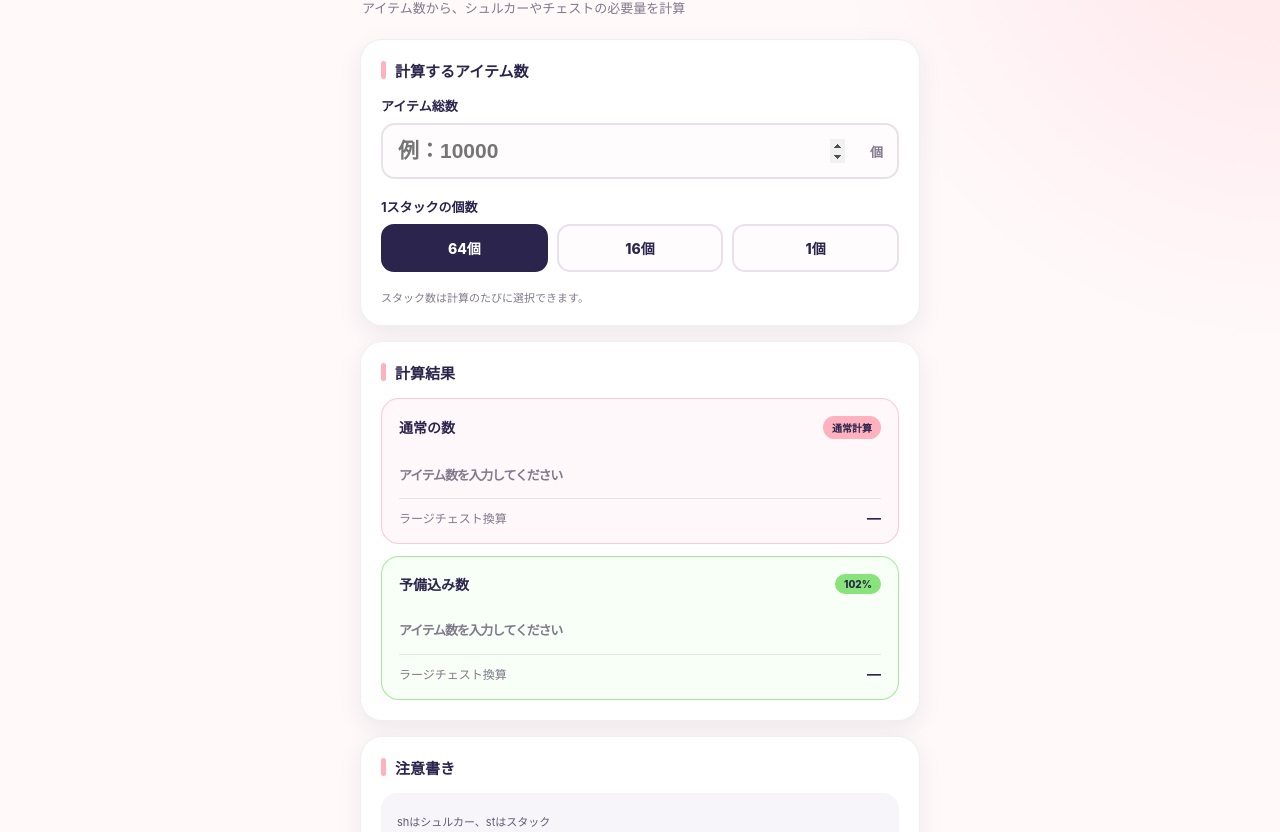
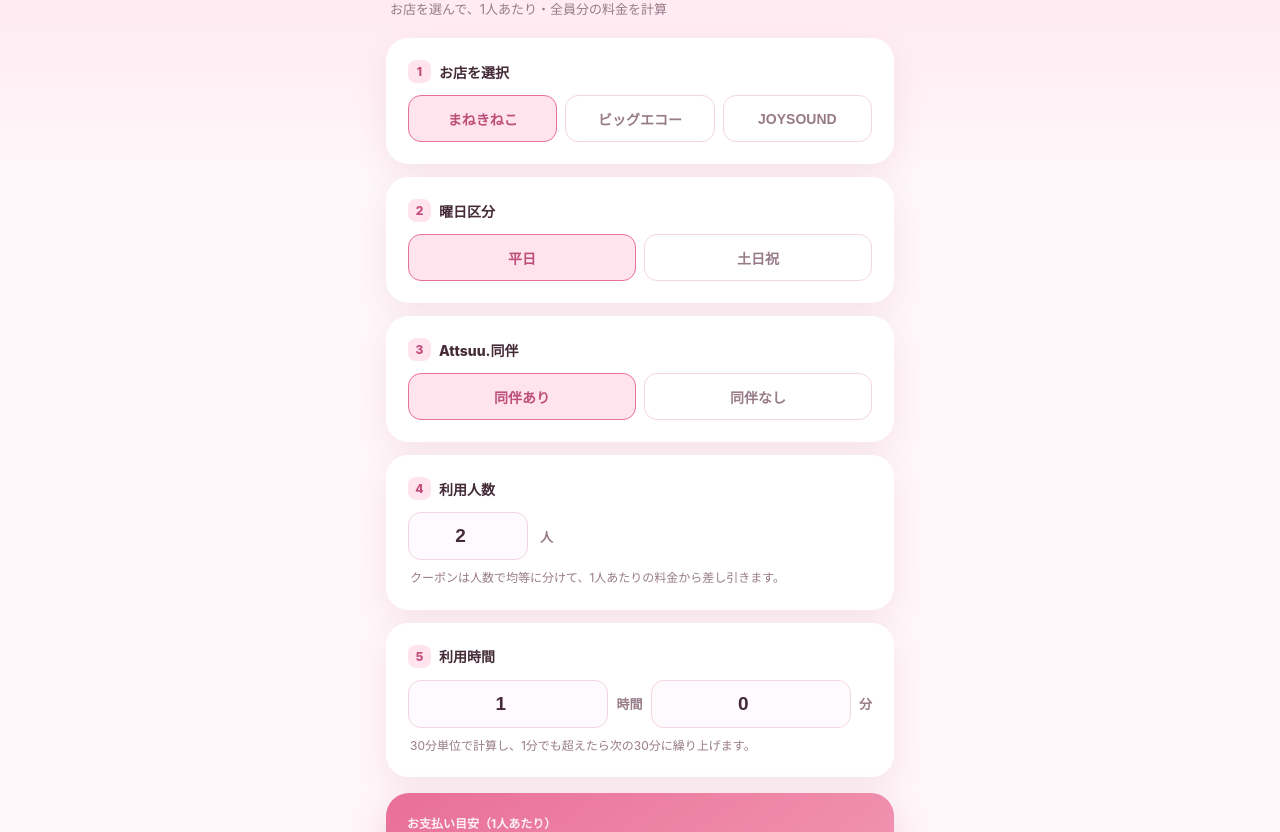
Before and after one commit to Attsuu2238/karaoke-calculator, a plain HTML site: page index.html in a window 1280 px wide. Shown: the part 105-937 px from the top of the page. Drawn offline with Linux system fonts and the light colour scheme.

Commit message:
Add files via upload

```diff
--- a/index.html
+++ b/index.html
@@ -1,203 +1,62 @@
 <!doctype html>
 <html lang="ja">
 <head>
-  <meta charset="utf-8">
-  <meta name="viewport" content="width=device-width, initial-scale=1, viewport-fit=cover">
-  <meta name="theme-color" content="#2B244D">
-  <title>Minecraft 収納量計算機</title>
-  <style>
-    :root {
-      --pink: #FFB1BE;
-      --navy: #2B244D;
-      --green: #88E47A;
-      --coral: #DA6452;
-      --brown: #4B3E37;
-      --paper: #FFF9FA;
-      --white: #FFFFFF;
-      --muted: #81798C;
-      --line: #E9E1EA;
-      --shadow: 0 8px 24px rgba(43,36,77,.08);
-    }
-    * { box-sizing: border-box; }
-    body {
-      margin: 0;
-      min-height: 100vh;
-      padding: 24px 16px 40px;
-      color: var(--navy);
-      background:
-        radial-gradient(circle at 100% 0%, rgba(255,177,190,.28), transparent 28rem),
-        var(--paper);
-      font-family: -apple-system, BlinkMacSystemFont, "Segoe UI", "Noto Sans JP", sans-serif;
-    }
-    .app { width: min(100%, 560px); margin: 0 auto; }
-    header { margin: 4px 2px 22px; }
-    .eyebrow {
-      display: inline-flex; align-items: center; gap: 7px;
-      color: var(--brown); font-size: 12px; font-weight: 800;
-      letter-spacing: .09em; text-transform: uppercase;
-    }
-    .pixel {
-      width: 10px; height: 10px; background: var(--green);
-      box-shadow: 4px 0 var(--green), 0 4px var(--green), 4px 4px var(--green);
-      margin: 0 5px 4px 0;
-    }
-    h1 { margin: 10px 0 6px; font-size: clamp(25px, 7vw, 32px); line-height: 1.2; letter-spacing: -.04em; }
-    .subtitle { margin: 0; color: var(--muted); font-size: 13px; }
-    .panel {
-      background: var(--white); border: 1px solid rgba(43,36,77,.07);
-      border-radius: 22px; padding: 20px; box-shadow: var(--shadow);
-      margin-bottom: 15px;
-    }
-    .section-title {
-      margin: 0 0 15px; font-size: 15px; font-weight: 850;
-      display: flex; align-items: center; gap: 9px;
-    }
-    .section-title::before {
-      content: ""; width: 5px; height: 18px; border-radius: 8px; background: var(--pink);
-    }
-    label { display: block; margin: 0 0 8px; font-size: 13px; font-weight: 750; }
-    .number-wrap { position: relative; }
-    input[type="number"] {
-      width: 100%; height: 56px; border: 2px solid var(--line);
-      border-radius: 14px; padding: 0 52px 0 15px;
-      color: var(--navy); background: #FFFCFD; font-size: 21px; font-weight: 800;
-      outline: none; transition: border-color .15s, box-shadow .15s;
-    }
-    input[type="number"]:focus { border-color: var(--pink); box-shadow: 0 0 0 4px rgba(255,177,190,.2); }
-    input::-webkit-inner-spin-button, input::-webkit-outer-spin-button { opacity: 1; }
-    .unit { position: absolute; right: 16px; top: 50%; transform: translateY(-50%); color: var(--muted); font-size: 13px; font-weight: 700; pointer-events: none; }
-    .choices { display: grid; grid-template-columns: repeat(3, 1fr); gap: 9px; }
-    .choice { position: relative; }
-    .choice input { position: absolute; opacity: 0; pointer-events: none; }
-    .choice span {
-      display: flex; min-height: 48px; justify-content: center; align-items: center;
-      border: 2px solid var(--line); border-radius: 13px; background: #FFFCFD;
-      font-size: 14px; font-weight: 800; cursor: pointer; transition: .15s;
-    }
-    .choice input:checked + span { border-color: var(--navy); background: var(--navy); color: white; }
-    .choice input:focus-visible + span { outline: 3px solid rgba(255,177,190,.7); outline-offset: 2px; }
-    .hint { margin: 9px 0 0; color: var(--muted); font-size: 11px; }
-    .results { display: grid; gap: 12px; }
-    .result-card {
-      border-radius: 18px; padding: 17px; background: #FFF8FA;
-      border: 1px solid rgba(255,177,190,.65);
-    }
-    .result-card.reserve { background: #F8FFF6; border-color: rgba(136,228,122,.75); }
-    .result-label { display: flex; align-items: center; justify-content: space-between; gap: 8px; margin-bottom: 12px; }
-    .result-label strong { font-size: 14px; }
-    .tag { border-radius: 999px; padding: 4px 9px; background: var(--pink); color: var(--navy); font-size: 10px; font-weight: 850; }
-    .reserve .tag { background: var(--green); }
-    .main-result { font-size: clamp(23px, 7vw, 30px); line-height: 1.25; font-weight: 900; letter-spacing: -.04em; overflow-wrap: anywhere; }
-    .main-result small { font-size: 14px; letter-spacing: 0; }
-    .sub-result { margin-top: 10px; padding-top: 10px; border-top: 1px solid rgba(43,36,77,.1); display: flex; justify-content: space-between; gap: 8px; font-size: 12px; color: var(--muted); }
-    .sub-result strong { color: var(--navy); font-size: 14px; }
-    .empty { color: var(--muted); font-size: 13px; font-weight: 600; }
-    .notes { background: #F7F5FA; border-radius: 16px; padding: 15px 16px; }
-    .notes-title { margin: 0 0 8px; font-size: 12px; font-weight: 850; color: var(--brown); }
-    .notes p { margin: 5px 0; font-size: 11px; line-height: 1.7; color: #625A70; }
-    footer { text-align: center; color: #9B93A5; font-size: 10px; padding: 10px 0 0; }
-    @media (max-width: 380px) {
-      body { padding-left: 12px; padding-right: 12px; }
-      .panel { padding: 16px; }
-      .main-result { font-size: 22px; }
-    }
-  </style>
-</head>
-<body>
-  <main class="app">
-    <header>
-      <div class="eyebrow"><span class="pixel" aria-hidden="true"></span> MINECRAFT TOOL</div>
-      <h1>収納量計算機</h1>
-      <p class="subtitle">アイテム数から、シュルカーやチェストの必要量を計算</p>
-    </header>
-
-    <section class="panel" aria-labelledby="input-title">
-      <h2 class="section-title" id="input-title">計算するアイテム数</h2>
-      <label for="total">アイテム総数</label>
-      <div class="number-wrap">
-        <input id="total" type="number" min="0" step="1" inputmode="numeric" placeholder="例：10000">
-        <span class="unit">個</span>
-      </div>
-      <div style="height:18px"></div>
-      <label>1スタックの個数</label>
-      <div class="choices" role="radiogroup" aria-label="1スタックの個数">
-        <label class="choice"><input type="radio" name="stack" value="64" checked><span>64個</span></label>
-        <label class="choice"><input type="radio" name="stack" value="16"><span>16個</span></label>
-        <label class="choice"><input type="radio" name="stack" value="1"><span>1個</span></label>
-      </div>
-      <p class="hint">スタック数は計算のたびに選択できます。</p>
-    </section>
-
-    <section class="panel" aria-labelledby="result-title">
-      <h2 class="section-title" id="result-title">計算結果</h2>
-      <div class="results" aria-live="polite">
-        <div class="result-card">
-          <div class="result-label"><strong>通常の数</strong><span class="tag">通常計算</span></div>
-          <div class="main-result" id="normal-main"><span class="empty">アイテム数を入力してください</span></div>
-          <div class="sub-result"><span>ラージチェスト換算</span><strong id="normal-chest">—</strong></div>
-        </div>
-        <div class="result-card reserve">
-          <div class="result-label"><strong>予備込み数</strong><span class="tag">102%</span></div>
-          <div class="main-result" id="reserve-main"><span class="empty">アイテム数を入力してください</span></div>
-          <div class="sub-result"><span>ラージチェスト換算</span><strong id="reserve-chest">—</strong></div>
-        </div>
-      </div>
-    </section>
-
-    <section class="panel" aria-labelledby="notes-title">
-      <h2 class="section-title" id="notes-title">注意書き</h2>
-      <div class="notes">
-        <p>shはシュルカー、stはスタック</p>
-        <p>予備込み数とは、建築などで使う際の予備を含め予めやや多めにした数です(102%)</p>
-        <p>※ラージチェスト換算は、3456個を1個分として計算します。</p>
-      </div>
-    </section>
-    <footer>MINECRAFT STORAGE CALCULATOR</footer>
-  </main>
-
-  <script>
-    const totalInput = document.getElementById('total');
-    const stackInputs = document.querySelectorAll('input[name="stack"]');
-    const normalMain = document.getElementById('normal-main');
-    const reserveMain = document.getElementById('reserve-main');
-    const normalChest = document.getElementById('normal-chest');
-    const reserveChest = document.getElementById('reserve-chest');
-
-    const format = n => n.toLocaleString('ja-JP');
-
-    function makeResult(total, stackSize) {
-      const shSize = stackSize * 27;
-      const sh = Math.floor(total / shSize);
-      const afterSh = total % shSize;
-      const st = Math.floor(afterSh / stackSize);
-      const pieces = afterSh % stackSize;
-      return `${format(sh)}sh ${format(st)}st ${format(pieces)}個`;
-    }
-
-    function update() {
-      const raw = totalInput.value.trim();
-      const stackSize = Number(document.querySelector('input[name="stack"]:checked').value);
-
-      if (raw === '' || !Number.isFinite(Number(raw)) || Number(raw) < 0) {
-        normalMain.innerHTML = '<span class="empty">アイテム数を入力してください</span>';
-        reserveMain.innerHTML = '<span class="empty">アイテム数を入力してください</span>';
-        normalChest.textContent = '—';
-        reserveChest.textContent = '—';
-        return;
-      }
-
-      const total = Math.floor(Number(raw));
-      const reserveTotal = Math.ceil(total * 1.02);
-
-      normalMain.textContent = makeResult(total, stackSize);
-      reserveMain.textContent = makeResult(reserveTotal, stackSize);
-      normalChest.textContent = (total / 3456).toFixed(2) + '個分';
-      reserveChest.textContent = (reserveTotal / 3456).toFixed(2) + '個分';
-    }
-
-    totalInput.addEventListener('input', update);
-    stackInputs.forEach(input => input.addEventListener('change', update));
-    update();
-  </script>
-</body>
-</html>
+<meta charset="utf-8"><meta name="viewport" content="width=device-width, initial-scale=1, viewport-fit=cover">
+<meta name="theme-color" content="#f28cab"><meta name="description" content="カラオケ料金の1人あたり・全員分を計算するツール">
+<link rel="manifest" href="manifest.webmanifest"><link rel="apple-touch-icon" href="icon-192.png">
+<title>カラオケ料金計算</title>
+<style>
+:root{--bg:#fff5f8;--card:#fff;--ink:#442b37;--muted:#987b88;--accent:#e96f98;--accent2:#ffe4ed;--line:#f4d6e1;--shadow:0 12px 32px rgba(174,82,117,.11)}
+*{box-sizing:border-box}body{margin:0;background:linear-gradient(180deg,#ffe3ed 0,#fff7fa 280px,var(--bg) 100%);font-family:-apple-system,BlinkMacSystemFont,"Hiragino Kaku Gothic ProN","Noto Sans JP",sans-serif;color:var(--ink);min-height:100vh}
+.wrap{max-width:540px;margin:0 auto;padding:20px 16px calc(30px + env(safe-area-inset-bottom))}header{padding:12px 4px 20px}.eyebrow{font-size:11px;letter-spacing:.14em;color:#c34d7a;font-weight:900}.title{font-size:28px;line-height:1.25;margin:7px 0 6px;font-weight:900;letter-spacing:-.04em}.sub{color:var(--muted);font-size:13px;margin:0}
+.panel{background:var(--card);border:1px solid #fff;border-radius:22px;padding:18px;margin:0 0 13px;box-shadow:var(--shadow)}.section-title{font-size:14px;font-weight:850;margin:0 0 12px;display:flex;align-items:center;gap:8px}.num{display:inline-grid;place-items:center;width:23px;height:23px;border-radius:8px;background:var(--accent2);color:#c34d7a;font-size:12px}
+.seg{display:grid;grid-template-columns:repeat(2,minmax(0,1fr));gap:8px}.seg.three{grid-template-columns:repeat(3,minmax(0,1fr))}.seg button,.coupon button{border:1.5px solid var(--line);background:#fff;border-radius:13px;padding:12px 7px;font-size:14px;font-weight:800;color:var(--muted);cursor:pointer;min-height:47px}.seg button.active,.coupon button.active{border-color:var(--accent);background:var(--accent2);color:#bd4e78}.hint{font-size:12px;color:var(--muted);margin:9px 2px 0;line-height:1.55}.people-row{display:flex;align-items:center;gap:12px}.people-row input,.time-row input{border:1.5px solid var(--line);border-radius:13px;padding:12px 10px;font-size:19px;font-weight:800;text-align:center;color:var(--ink);background:#fffafd;outline:none}.people-row input{width:120px}.time-row{display:grid;grid-template-columns:1fr auto 1fr auto;align-items:center;gap:8px}.time-row input{width:100%;min-width:0}.people-row input:focus,.time-row input:focus{border-color:var(--accent)}.unit{font-size:13px;color:var(--muted);font-weight:750}.coupon{display:grid;grid-template-columns:repeat(4,1fr);gap:7px}.coupon button{font-size:13px;padding:10px 2px}
+.result{background:linear-gradient(145deg,#e96f98,#f5a5bd);color:#fff;border-radius:23px;padding:21px;box-shadow:0 15px 35px rgba(205,91,132,.22);margin-top:16px}.result-label{font-size:12px;opacity:.9;font-weight:750}.amount{font-size:42px;font-weight:950;letter-spacing:-.04em;margin:5px 0 0;font-variant-numeric:tabular-nums}.per{font-size:13px;opacity:.9;margin-left:5px}.group-total{margin-top:14px;padding:14px 15px;border-radius:16px;background:rgba(255,255,255,.18)}.group-label{font-size:12px;opacity:.9;font-weight:750}.group-amount{font-size:29px;font-weight:950;margin-top:3px;font-variant-numeric:tabular-nums}.breakdown{margin-top:16px;padding-top:13px;border-top:1px solid rgba(255,255,255,.3);display:grid;gap:9px}.line{display:flex;justify-content:space-between;gap:12px;font-size:13px}.line span:first-child{opacity:.9}.line strong{font-variant-numeric:tabular-nums}.usage-notes{font-size:12px;line-height:1.75;color:var(--muted)}.usage-notes p{margin:0 0 12px}.usage-notes p:last-child{margin-bottom:0}.usage-notes strong{color:var(--ink);font-size:13px}.notice{background:#fff0f5;border:1px solid #f6cad9;color:#a64d70;padding:13px;border-radius:14px;font-size:13px;line-height:1.6}.reset{display:block;margin:13px auto 0;border:0;background:transparent;color:var(--muted);font-size:13px;padding:10px 18px;cursor:pointer}.note{font-size:11px;color:var(--muted);text-align:center;line-height:1.6;margin:14px 8px 0}.hidden{display:none!important}
+@media(min-width:500px){.wrap{padding-top:30px}.panel{padding:21px}}
+</style></head><body><main class="wrap">
+<header><div class="eyebrow">KARAOKE · PRICE TOOL</div><h1 class="title">カラオケ料金計算</h1><p class="sub">お店を選んで、1人あたり・全員分の料金を計算</p></header>
+<section class="panel"><h2 class="section-title"><span class="num">1</span>お店を選択</h2><div class="seg three" id="shopChoices"><button class="active" data-value="maneki" aria-pressed="true">まねきねこ</button><button data-value="bigeco" aria-pressed="false">ビッグエコー</button><button data-value="joysound" aria-pressed="false">JOYSOUND</button></div></section>
+<section class="panel"><h2 class="section-title"><span class="num">2</span>曜日区分</h2><div class="seg" id="dayChoices"><button class="active" data-value="weekday" aria-pressed="true">平日</button><button data-value="holiday" aria-pressed="false">土日祝</button></div></section>
+<section class="panel" id="companionPanel"><h2 class="section-title"><span class="num">3</span>Attsuu.同伴</h2><div class="seg" id="companionChoices"><button class="active" data-value="yes" aria-pressed="true">同伴あり</button><button data-value="no" aria-pressed="false">同伴なし</button></div></section>
+<section class="panel"><h2 class="section-title"><span class="num">4</span>利用人数</h2><div class="people-row"><input id="people" type="number" inputmode="numeric" min="1" max="99" step="1" value="2" aria-label="利用人数"><span class="unit">人</span></div><p class="hint" id="peopleHint">クーポンは人数で均等に分けて、1人あたりの料金から差し引きます。</p></section>
+<section class="panel" id="timePanel"><h2 class="section-title"><span class="num">5</span>利用時間</h2><div class="time-row"><input id="hours" type="number" inputmode="numeric" min="0" max="999" value="1" aria-label="時間"><span class="unit">時間</span><input id="minutes" type="number" inputmode="numeric" min="0" max="59" value="0" aria-label="分"><span class="unit">分</span></div><p class="hint">30分単位で計算し、1分でも超えたら次の30分に繰り上げます。</p></section>
+<section class="panel hidden" id="couponPanel"><h2 class="section-title"><span class="num">6</span>クーポン</h2><div class="coupon" id="couponChoices"><button class="active" data-value="0" aria-pressed="true">なし</button><button data-value="10" aria-pressed="false">10%OFF</button><button data-value="30" aria-pressed="false">30%OFF</button><button data-value="50" aria-pressed="false">50%OFF</button></div><p class="hint" id="couponHint"></p></section>
+<section class="panel hidden" id="drinkPanel"><h2 class="section-title"><span class="num">7</span>ドリンク</h2><div class="seg" id="drinkChoices"><button class="active" data-value="one" aria-pressed="true">ワンドリンク</button><button data-value="bar" aria-pressed="false">ドリンクバー</button></div><p class="hint">ワンドリンクは＋¥500。ドリンクバーは＋¥660です。</p></section>
+<div class="notice hidden" id="unknownNotice"></div>
+<section class="result" aria-live="polite"><div class="result-label">お支払い目安（1人あたり）</div><div><span class="amount" id="total">¥493</span><span class="per">/ 人</span></div><div class="group-total"><div class="group-label">全員分の合計（<span id="peopleLabel">2</span>人）</div><div class="group-amount" id="groupTotal">¥986</div></div><div class="breakdown" id="breakdown"></div></section>
+<button class="reset" id="reset" type="button">入力をリセット</button>
+<section class="panel" aria-labelledby="usageTitle">
+  <h2 class="section-title" id="usageTitle"><span class="num">!</span>利用上の注意</h2>
+  <div class="usage-notes">
+    <p><strong>料金について</strong><br>表示される料金は概算です。実際の請求額・料金の正確性について、一切の保証はできません。来店前に各店舗の最新料金やクーポン適用条件をご確認ください。</p>
+    <p><strong>まねきねこ</strong><br>なぜか数円〜数十円ほど高めに設定していますが、3店舗の中ではいちばん的確です。</p>
+    <p><strong>ビッグエコー（ビエコ）</strong><br>かなり概算です。自分自身が普段あまり利用しないため、利用方法や受付での案内によって、実際の金額と大きく異なる可能性がいちばん高いです。すみません。</p>
+    <p><strong>JOYSOUND</strong><br>「JOY学を使わない人はいないでしょう」という精神のもと、短時間利用は想定していません。短時間でJOYSOUNDを使いたい場合は、まねきねこをおすすめします。</p>
+    <p><strong>対象外の日程</strong><br>年末年始・ゴールデンウィーク・お盆などの特別期間は、料金計算がまったく機能しません。</p>
+    <p><strong>今後について</strong><br>暇があれば、ほかのカラオケ店バージョンや、さらに踏み込んだ内容も作ります。</p>
+  </div>
+</section>
+<p class="note">このツールは個人作成の参考用です。料金は必ず店舗でご確認ください。</p>
+</main><script>
+const state={shop:'maneki',day:'weekday',companion:'yes',coupon:0,drink:'one'};const $=id=>document.getElementById(id);
+function setGroup(id,key,value){state[key]=value;document.querySelectorAll(`#${id} button`).forEach(b=>{const on=b.dataset.value===String(value);b.classList.toggle('active',on);b.setAttribute('aria-pressed',String(on));});render();}
+[['shopChoices','shop'],['dayChoices','day'],['companionChoices','companion'],['couponChoices','coupon'],['drinkChoices','drink']].forEach(([id,key])=>$(id).addEventListener('click',e=>{const b=e.target.closest('button');if(b)setGroup(id,key,key==='coupon'?Number(b.dataset.value):b.dataset.value)}));
+['hours','minutes','people'].forEach(id=>$(id).addEventListener('input',render));
+const yen=n=>'¥'+Math.round(n).toLocaleString('ja-JP');const ceil30=m=>Math.ceil(m/30);
+function render(){
+ const h=Math.max(0,Math.min(999,Number($('hours').value)||0)),m=Math.max(0,Math.min(59,Number($('minutes').value)||0)),duration=h*60+m;
+ const people=Math.max(1,Math.min(99,Math.floor(Number($('people').value)||1)));$('peopleLabel').textContent=people;
+ const isManeki=state.shop==='maneki',isBig=state.shop==='bigeco',isJoy=state.shop==='joysound';
+ $('companionPanel').classList.toggle('hidden',!isManeki);$('timePanel').classList.toggle('hidden',isJoy);$('couponPanel').classList.toggle('hidden',isManeki?!(state.day==='holiday'&&state.companion==='yes'):!isBig);$('drinkPanel').classList.toggle('hidden',!isBig);
+ $('peopleHint').textContent=isBig?'今回のビッグエコー料金は2人利用時の情報を基準にしています。1人利用の料金は不明です。':isJoy?'JOYSOUNDは1人利用の休日料金が不明です。':'クーポンは人数で均等に分けて、1人あたりの料金から差し引きます。';
+ $('couponHint').textContent=isBig?(state.drink==='bar'?'ドリンクバーではクーポン種類にかかわらず、室料＋ドリンクバー代の総額から10%OFFです。':'ワンドリンクでは、選んだ割合を室料から割引してから＋¥500します。'):'選んだクーポン額を人数で均等に分けます。';
+ let per=0,known=true,rows=[];
+ if(isManeki){const base=state.day==='weekday'?(state.companion==='yes'?493:580):(state.companion==='yes'?493:580);const step=state.day==='holiday'?(state.companion==='yes'?47:55):0;const rounds=state.day==='holiday'?ceil30(duration):0;const couponOn=state.day==='holiday'&&state.companion==='yes';const discount=couponOn?state.coupon/people:0;per=Math.max(0,base+step*rounds-discount);rows.push(['基本料金（1人）',yen(base)]);if(step)rows.push([`時間加算（${rounds}回 × ${yen(step)}）`,'+'+yen(rounds*step)]);rows.push(['利用時間',`${h}時間${m}分`]);if(discount)rows.push(['クーポン割引（1人分）','-'+yen(discount)]);}
+ if(isBig){if(people===1){known=false;}else{const rate=state.day==='weekday'?70:100;let room;if(duration===0)room=0;else if(duration===180)room=state.day==='weekday'?350:500;else if(duration>=210)room=state.day==='weekday'?420:600;else room=ceil30(duration)*rate;const drink=state.drink==='one'?500:660;let subtotal;if(state.drink==='one'){subtotal=room*(1-state.coupon/100)+drink;rows.push(['室料（クーポン適用後）',yen(room*(1-state.coupon/100))]);rows.push(['ワンドリンク','+'+yen(drink)]);}else{subtotal=(room+drink)*(state.coupon?0.9:1);rows.push(['室料（割引前）',yen(room)]);rows.push(['ドリンクバー','+'+yen(drink)]);if(state.coupon)rows.push(['総額10%OFF','-'+yen((room+drink)*0.1)]);}per=subtotal;rows.unshift(['室料（割引前）',yen(room)]);}}
+ if(isJoy){if(state.day==='weekday'){per=660;rows.push(['平日料金（時間・人数によらず）',yen(660)]);}else if(people>=2){per=1100;rows.push(['休日料金（1人あたり）',yen(1100)]);}else{known=false;}}
+ $('unknownNotice').classList.toggle('hidden',known);if(!known){$('unknownNotice').textContent=isBig?'ビッグエコーの1人利用料金は未確認です。2人以上で計算してください。':'JOYSOUNDの休日・1人利用料金は未確認です。';$('total').textContent='不明';$('groupTotal').textContent='不明';$('breakdown').innerHTML='<div class="line"><span>料金情報</span><strong>未確認</strong></div>';return;}
+ $('total').textContent=yen(per);$('groupTotal').textContent=yen(per*people);$('breakdown').innerHTML=rows.map(([a,b])=>`<div class="line"><span>${a}</span><strong>${b}</strong></div>`).join('');
+}
+$('reset').addEventListener('click',()=>{Object.assign(state,{shop:'maneki',day:'weekday',companion:'yes',coupon:0,drink:'one'});$('people').value=2;$('hours').value=1;$('minutes').value=0;[['shopChoices','maneki'],['dayChoices','weekday'],['companionChoices','yes'],['couponChoices','0'],['drinkChoices','one']].forEach(([id,v])=>document.querySelectorAll(`#${id} button`).forEach(b=>{const on=b.dataset.value===v;b.classList.toggle('active',on);b.setAttribute('aria-pressed',String(on));}));render();});
+if('serviceWorker'in navigator&&location.protocol.startsWith('http'))navigator.serviceWorker.register('./sw.js').catch(()=>{});render();
+</script></body></html>
```
